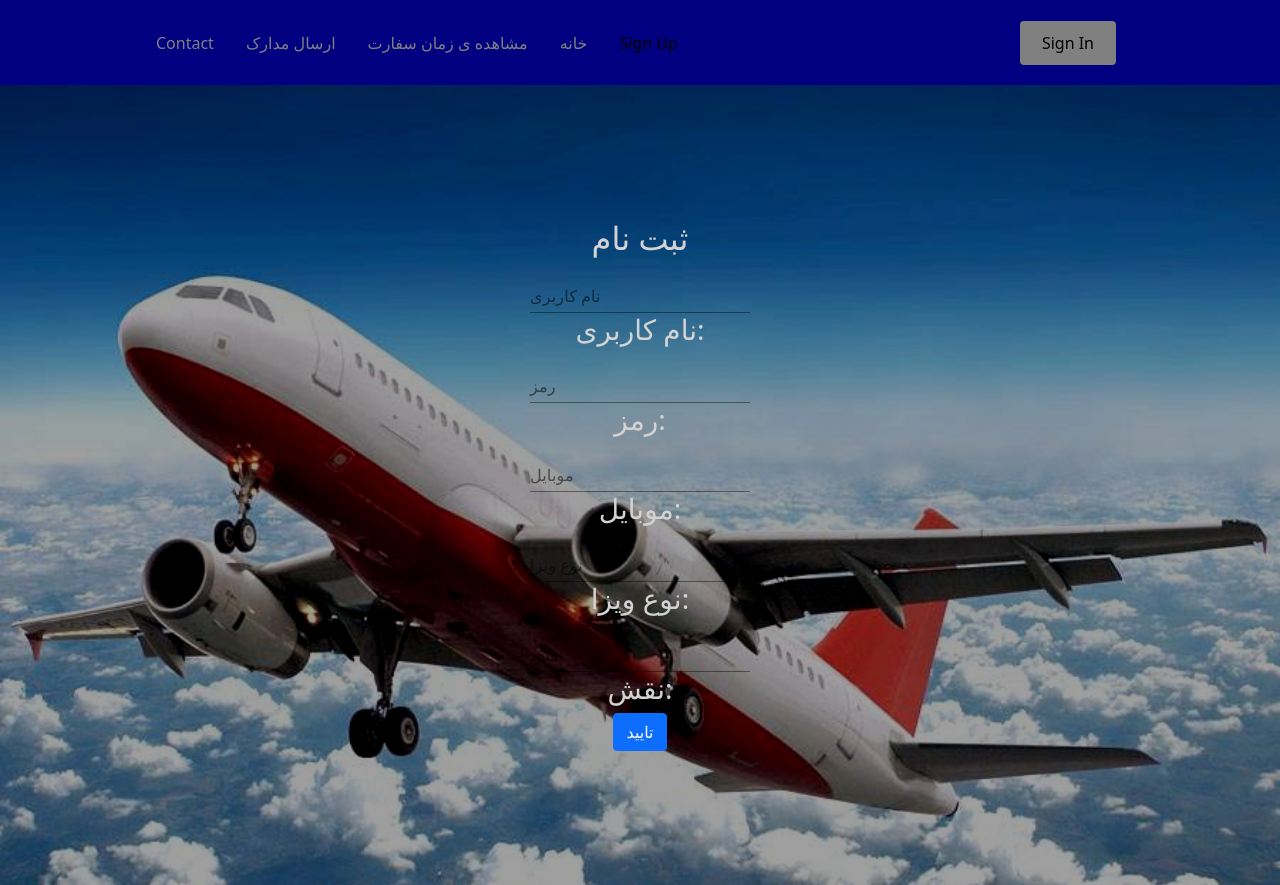
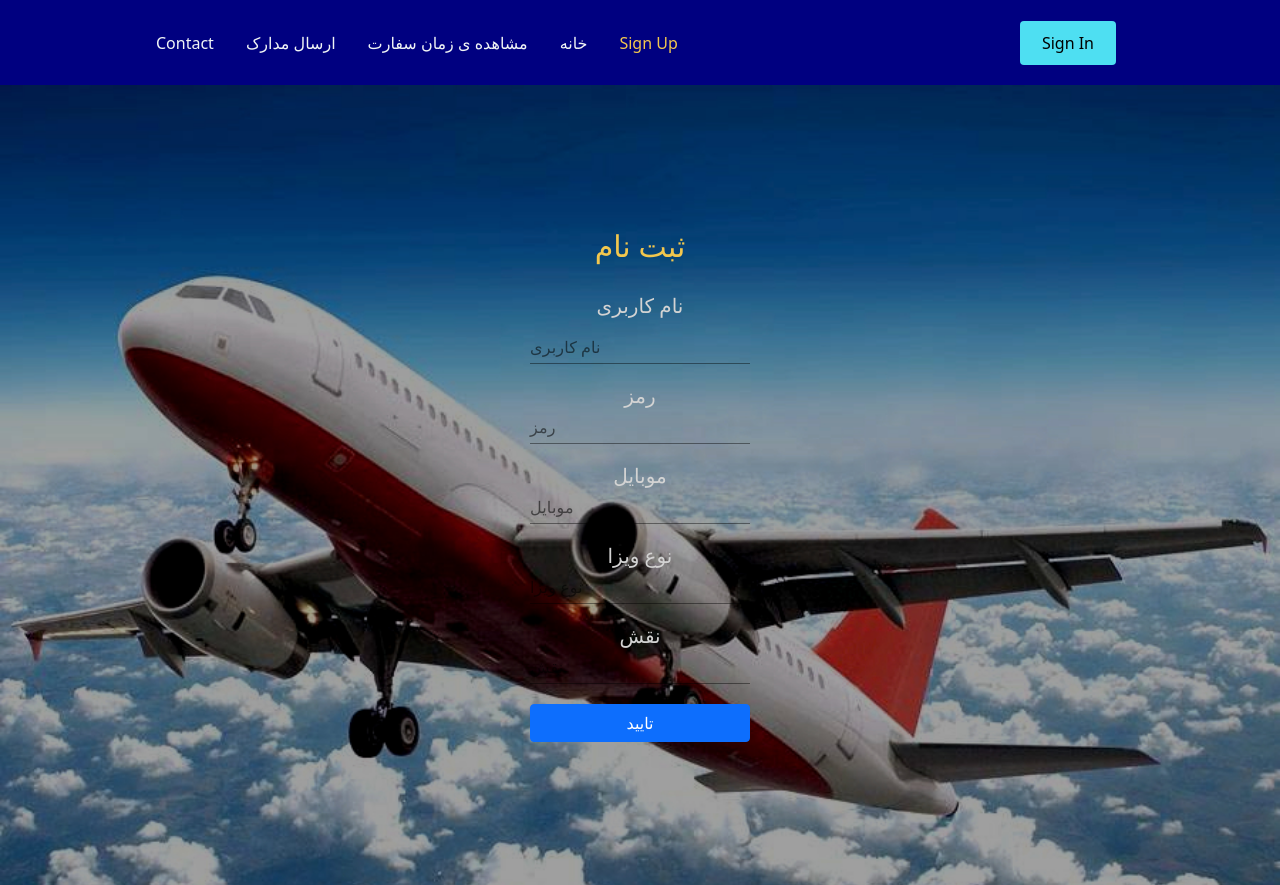
Before and after one commit to mahdis-ai/front_immigrant, a React (Create React App) app: page /sign-up in a window 1280 px wide. Built offline with nearby package versions, Linux system fonts and the light colour scheme.

Commit message:
last changes

```diff
--- a/src/App.js
+++ b/src/App.js
@@ -20,7 +20,7 @@ function App() {
       <Switch>
 
 
-        <Route path='/' exact component={Home} />
+        <Route path='/' exact component={HomePage} />
         <Route path='/contact' component={Contact} />
         <Route path='/sendingDocs' component={SendingDocs} />
         <Route path='/seeAppointment' component={SeeAppointment} />
--- a/src/components/Navbar/NavbarElements.js
+++ b/src/components/Navbar/NavbarElements.js
@@ -14,7 +14,7 @@ export const Nav = styled.nav`
 `;
 
 export const NavLink = styled(Link)`
-  color: #808080;
+  color: #F1F5F5;
   display: flex;
   align-items: center;
   text-decoration: none;
@@ -22,7 +22,7 @@ export const NavLink = styled(Link)`
   height: 100%;
   cursor: pointer;
   &.active {
-    color: #000000;
+    color: #F2C74E;
   }
 `;
 
@@ -68,7 +68,7 @@ export const NavBtn = styled.nav`
 
 export const NavBtnLink = styled(Link)`
   border-radius: 4px;
-  background: #808080;
+  background: #4EDFF2;
   padding: 10px 22px;
   color: #000000;
   outline: none;
--- a/src/pages/homePage.js
+++ b/src/pages/homePage.js
@@ -43,7 +43,7 @@ function gethome() {
 
 
 
-      <h1 style={{color:"lightseagreen",fontSize:'100px'}}>موسسه ی مهاجرتی اکسپرس</h1>
+<h1 style={{color:"orange",fontSize:'90px'}}>موسسه ی مهاجرتی اکسپرس</h1>
     </div>
   );
 };
--- a/src/pages/seeAppointment.js
+++ b/src/pages/seeAppointment.js
@@ -16,11 +16,18 @@ const App = () => {
       alignItems: 'Center',
       height: '100vh',
       backgroundSize: 'cover',
+      lineHeight: '20'
+    }}
+  >
+<div
+     style={{
+
+  textAlign: 'center',
 
     }}
-  >
+>
 
-<h1 style={{color: "lightgrey",fontSize:'50px'}}>مشاهده ی زمان سفارت</h1>
+<h1 style={{color: "lightgrey",fontSize:'50px',marginTop:"200px",color: '#F2C74E'}}>مشاهده ی زمان سفارت</h1>
 {userloggedin ? (
 
 <div>
@@ -29,15 +36,17 @@ const App = () => {
 
 ) : (
 
-<p>click button to see your appointment</p>
+<p style={{color: 'lightgray',marginTop: '70px',display: 'block'}}>click button to see your appointment</p>
 
 )}
 <Button
+  style={{marginTop: '-500px'}}
   onClick={handleauth}
   size="lg"
 >Tap here
 </Button>
   </div>
+    </div>
   );
 };
 
--- a/src/pages/sendingDocs.js
+++ b/src/pages/sendingDocs.js
@@ -80,19 +80,10 @@ function App() {
 
 <h1 style={{color: "#ffda74",marginTop:"20%"}}>ارسال مدارک</h1>
 <h5 style={{color: 'lightgray',marginTop: '30px'}}>تمام مدارک مهاجرتیت رو اسکن کن و همه رو تو یه فایل زیپ قرار بده و تو این صفحه ارسال کن</h5>
-<input style={{height:"5%",border:"10",marginTop:"",marginBottom:"",marginLeft:"40%",marginRight:"50%",width:"%",display: 'block',}}type="file" name="file" onChange={changeHandler} />
-			{isFilePicked ? (
-
-				<div>
-					<p style={{color:"#FFFF00",marginBottom:"2px"}}>Filename: {selectedFile.name}</p>
-				</div>
-
-			) : (
-
-				<p>Select a file to show details</p>
-
-			)}
+<input style={{height:"40px",border:"10",marginTop:"120px",marginLeft:"325px",width:"%",display: 'block',}}type="file" name="file" onChange={changeHandler} />
+<h6 style={{color: '#ffda74',marginTop: '10px'}}>Select a file to submit</h6>
       <Button
+      style={{marginTop: '80px',marginLeft: '325px',display: 'block'}}
   onClick={handleSubmission}
   size="lg"
 >submit
--- a/src/pages/signin.js
+++ b/src/pages/signin.js
@@ -1,16 +1,15 @@
 import React, { useState ,useEffect } from 'react';
 import TextField from "@material-ui/core/TextField";
 import { Button} from 'react-bootstrap';
-import { useHistory } from 'react-router-dom';
+import { useHistory,Link } from 'react-router-dom';
 import ReactDOM from 'react-dom';
 import axios from "axios";
-var Link = require('react-router').Link;
-
+import HomePage from './homePage';
 // import { BrowserRouter as Router, Switch, RouteوRedirect } from 'react-router-dom';
 
 
 
-
+//var Link = require('react-router').Link;
 
 var appointment ="";
 
@@ -23,71 +22,6 @@ function Fnc() {
   return (
 
 
-
-
-
-
-    <div style={{
-
-
-
-
-      textAlign: 'center',
-      marginTop: "15%",
-
-        }}>
-
-        <h3>صحت کاربر تایید شد</h3>
-
-
-
-        {(() => {
-
-
-
-           switch (appointment) {
-
-              case 'lawyer':
-
-
-
-
-return (
-  <div>
-                        <h1>ورود به پنل وکالت
-                        </h1>
-
-                        <a href="http://localhost:3000/lawyer-app" rel="noreferrer">
-  برای ورود به پنل وکالت کلیک کنید.
-</a>
-
-
-</div>
-       );
-
-
-              case 'secretary':
-
-
-return (
-<div>
-                      <h1>ورود به پنل منشی
-                      </h1>
-
-                      <a href="http://localhost:3000/clerk-app" rel="noreferrer">
-برای ورود به پنل منشی کلیک کنید.
-</a>
-
-
-</div>
-     );
-
-
-     case 'applicant':
-
-
-      return (
-
     <div
     style={{
 
@@ -96,53 +30,28 @@ return (
       alignItems: 'Center',
       height: '100vh',
 
-
-
     }}
   >
 
    <div
    style={{
 
-
-
-
 textAlign: 'center',
-
 
   }}
 >
 
-
-
-
-                      <h1>ورود به صفحه  ی اصلی
-                      </h1>
-
-                      <a href="http://localhost:3000/homePage" rel="noreferrer">
-برای ورود به صفحه ی اصلی کلیک کنید.
-</a>
-
+    <h2 >
+  صحت کاربر تایید شد.
+  </h2>
 
   </div>
   </div>
   );
-
-
-
 }
 
 
 
-        })()}
-
-
-
-    </div>
-
-  );
-
-}
 
 
 
@@ -313,7 +222,8 @@ textAlign: 'center',
   }}
 >
 
-
+    <h4 style={{display: 'block',fontSize:'40px', fontStyle:'normal'}}>ورود </h4>
+    <h3 style={{marginTop: '50px',display: 'block', fontSize:'20px'}}>نام کاربری {name} </h3>
 
       <TextField
         value={name}
@@ -322,10 +232,10 @@ textAlign: 'center',
           setName(e.target.value);
         }}
       />
-      <h3>نام کاربری: {name} </h3>
 
 
 
+      <h3 style={{marginTop: '20px',display: 'block', fontSize:'20px'}}>رمز {password} </h3>
       <TextField
         value={password}
         label="رمز"
@@ -333,12 +243,12 @@ textAlign: 'center',
           setPassword(e.target.value);
         }}
       />
-      <h3>رمز: {password} </h3>
 
 
 
 
-      <Button
+
+  {/*    <Button
 
 
   onClick={() => {
@@ -354,11 +264,16 @@ textAlign: 'center',
  //////////////////////////////// to='/homePage' activeStyle
 >
   تایید
-</Button>
+</Button>*/}
 
 
 
-
+<Link to="/HomePage" className="btn btn-primary"
+  style={{marginTop: '30px',display: 'block'}}
+  onClick={() => {
+    postdata()
+    appointment = value;
+  }}>تایید</Link>
 
     </div>
     </div>
--- a/src/pages/signup.js
+++ b/src/pages/signup.js
@@ -1,10 +1,10 @@
 import React, { useState } from 'react';
 import TextField from "@material-ui/core/TextField";
 import { Button} from 'react-bootstrap';
-import { useHistory } from 'react-router-dom';
+import { useHistory ,Link} from 'react-router-dom';
 import ReactDOM from 'react-dom';
 import axios from "axios";
-var Link = require('react-router').Link;
+//var Link = require('react-router').Link;
 // import { BrowserRouter as Router, Switch, RouteوRedirect } from 'react-router-dom';
 
 
@@ -21,11 +21,6 @@ var globalVisaType="";
 function Fnc() {
 
     return (
-
-
-
-
-
 
       <div style={{
 
@@ -47,7 +42,7 @@ function Fnc() {
 
              switch (appointment) {
 
-                case 'وکیل':
+                case 'lawyer':
 
 
 
@@ -66,7 +61,7 @@ return (
          );
 
 
-                case 'منشی':
+                case 'secretary':
 
 
 return (
@@ -146,6 +141,11 @@ return (
 
 
 
+
+
+
+
+
 //   return(
 
 //     <div
@@ -187,7 +187,7 @@ const SignUp = () => {
   const [position,setPosition] = useState("");
 
   const getInitialState = () => {
-    const value = "موکل";
+    const value = "applicant";
 
     return value;
 
@@ -234,68 +234,67 @@ textAlign: 'center',
   }}
 >
 
+<h4 style={{display: 'block', fontSize:'30px', fontStyle:'normal', color: '#F2C74E'}}>ثبت نام</h4>
 
-      <h2>ثبت نام</h2>
+<h3 style={{marginTop: '30px',display: 'block', fontSize:'20px'}}>نام کاربری {name} </h3>
+
       <TextField
-
+        style={{marginTop: '-10px'}}
         value={name}
         label="نام کاربری"
         onChange={(e) => {
           setName(e.target.value);
         }}
       />
-      <h3>نام کاربری: {name} </h3>
 
 
-
+<h3 style={{marginTop: '20px',display: 'block', fontSize:'20px'}}>رمز {pass} </h3>
       <TextField
-
+        style={{marginTop: '-20px'}}
         value={pass}
         label="رمز"
         onChange={(e) => {
           setPass(e.target.value);
         }}
       />
-      <h3>رمز: {pass} </h3>
 
 
+<h3 style={{marginTop: '20px',display: 'block', fontSize:'20px'}}>موبایل {mobile} </h3>
       <TextField
-
+        style={{marginTop: '-20px'}}
         value={mobile}
         label="موبایل"
         onChange={(e) => {
           setMobile(e.target.value);
         }}
       />
-      <h3>موبایل: {mobile} </h3>
-
+ <h3 style={{marginTop: '20px',display: 'block', fontSize:'20px'}}>نوع ویزا {visatype} </h3>
       <TextField
-
+        style={{marginTop: '-20px'}}
         value={visatype}
         label="نوع ویزا"
         onChange={(e) => {
           setVisatype(e.target.value);
         }}
       />
-      <h3>نوع ویزا: {visatype} </h3>
 
 
 
 
 
+<h3 style={{marginTop: '20px',display: 'block', fontSize:'20px'}}>نقش {position} </h3>
 <TextField
-
+        style={{marginTop: '-20px'}}
         value={position}
         label="نقش"
         onChange={(e) => {
           setPosition(e.target.value);
         }}
       />
-      <h3>نقش: {position} </h3>
 
 
 
-      <Button
+     {/* <Button
 
 
   onClick={() => {
@@ -311,10 +310,14 @@ textAlign: 'center',
   to='/homePage' activeStyle
 >
   تایید
-</Button>
-
-
-
+</Button>*/}
+<Link to="/sign-in" className="btn btn-primary"
+  style={{marginTop: '20px',display: 'block'}}
+  onClick={() => {
+    postdata()
+    appointment = position;
+    globalVisaType=visatype;
+  }}>تایید</Link>
 
 
     </div>
```
Lines whose indentation alone changed are shown as unchanged.
